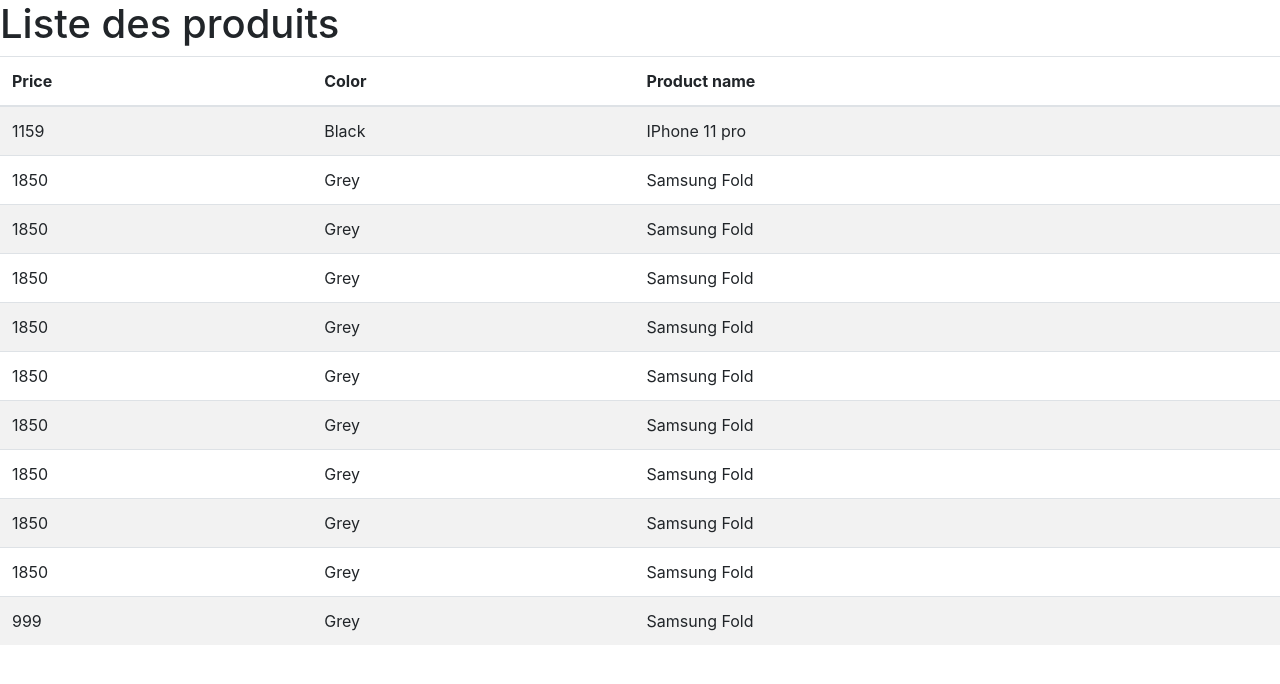
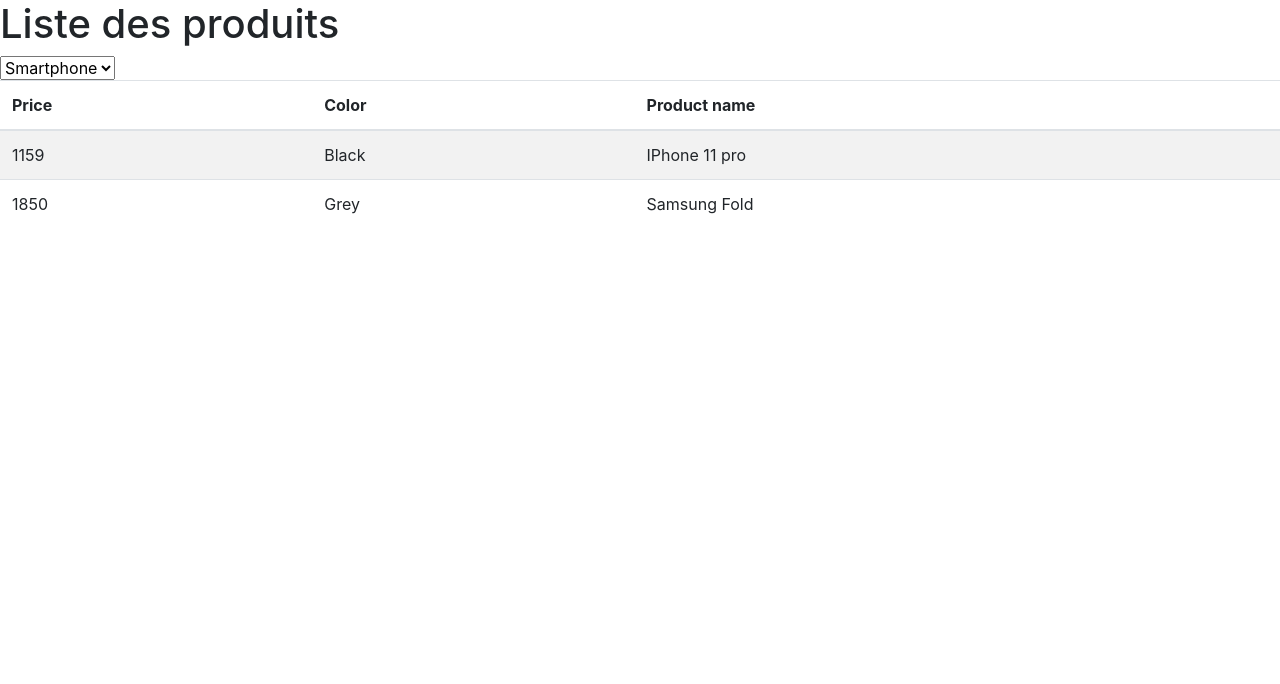
Before and after one commit to Withomas/icd, an Angular app: page / in a window 1280 px wide. Shown: the top 684 px of the page. Built offline with nearby package versions, Linux system fonts and the light colour scheme.

Commit message:
à corriger, ajout categorie et liste de produits, +selecteur

```diff
--- /dev/null
+++ b/src/app/Category/categories.ts
@@ -0,0 +1 @@
+import { products } from './Products.products';
--- /dev/null
+++ b/src/app/Products/products.ts
@@ -0,0 +1,5 @@
+export class products {
+
+
+
+}
--- a/src/app/icd-product-list/icd-product-list.component.html
+++ b/src/app/icd-product-list/icd-product-list.component.html
@@ -1,4 +1,10 @@
 <h1>Liste des produits</h1>
+
+<select>
+    <option value="Smartphone">Smartphone</option>
+    <option value="TV">TV</option>
+</select>
+
 <table class="table table-striped" *ngIf="GetProducts().length > 0">
     <thead>
         <tr>
--- a/src/app/icd-product-list/icd-product-list.component.ts
+++ b/src/app/icd-product-list/icd-product-list.component.ts
@@ -22,16 +22,6 @@
     return [
       new Product(1159, 'Black', 'IPhone 11 pro'),
       new Product(1850, 'Grey', 'Samsung Fold'),
-      new Product(1850, 'Grey', 'Samsung Fold'),
-      new Product(1850, 'Grey', 'Samsung Fold'),
-      new Product(1850, 'Grey', 'Samsung Fold'),
-      new Product(1850, 'Grey', 'Samsung Fold'),
-      new Product(1850, 'Grey', 'Samsung Fold'),
-      new Product(1850, 'Grey', 'Samsung Fold'),
-      new Product(1850, 'Grey', 'Samsung Fold'),
-      new Product(1850, 'Grey', 'Samsung Fold'),
-      new Product(999, 'Grey', 'Samsung Fold'),
-
     ];
   }
 
```
